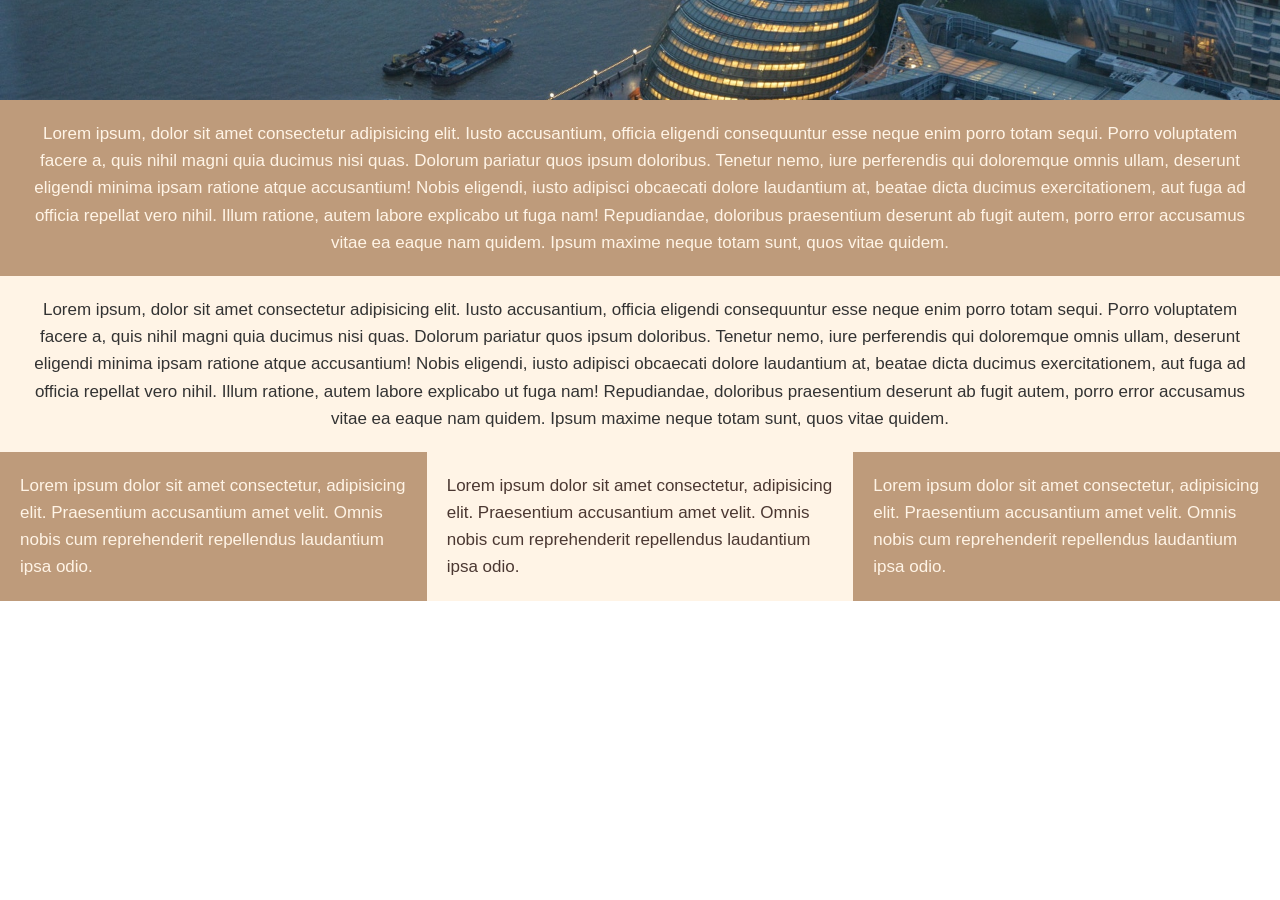
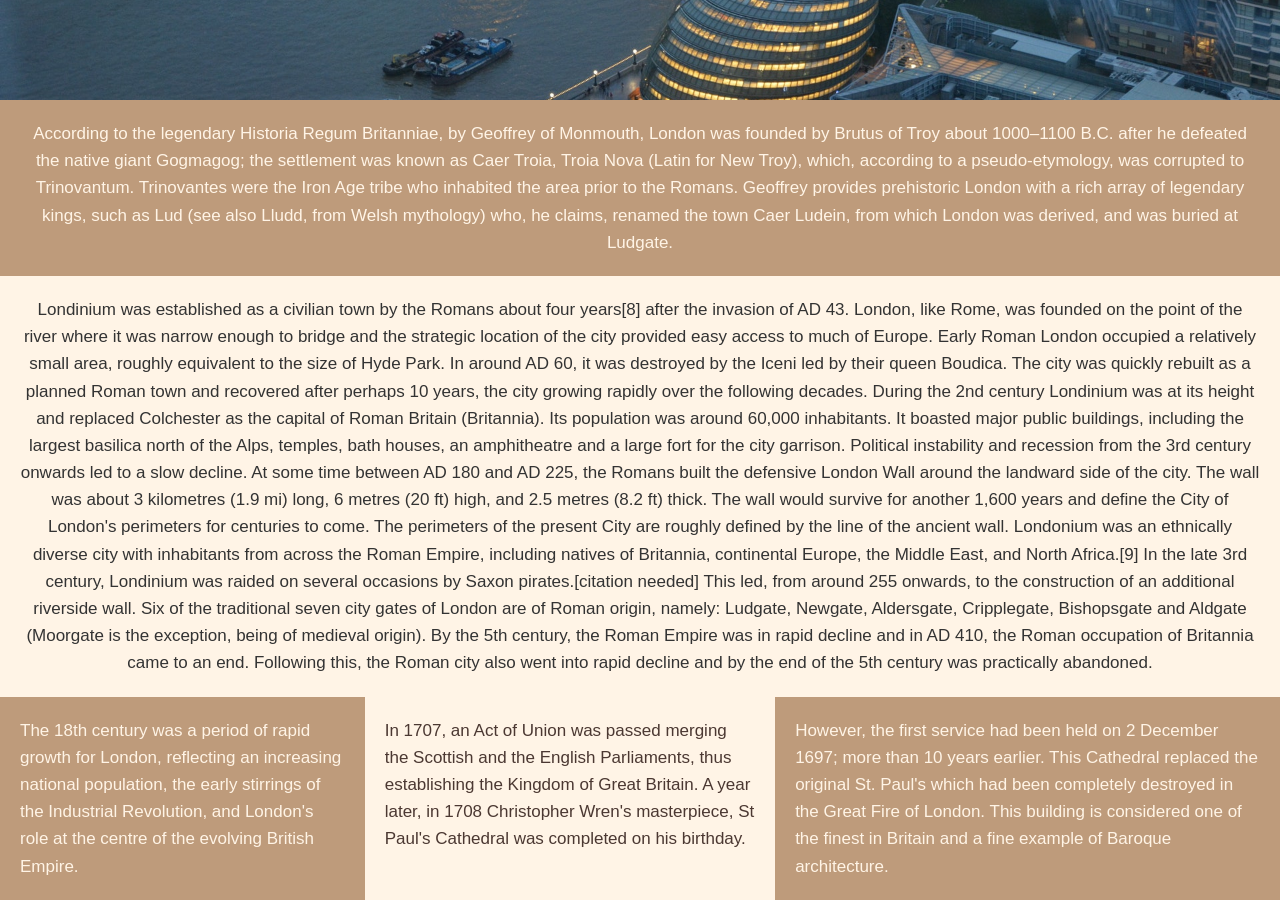
Before and after one commit to ganchoiliev/Fullscreen-Landing-Page, a plain HTML site: page index.html in a window 1280 px wide. Shown: the part 700-1600 px from the top of the page. Before the commit the page ends 1301 px from the top, so only its background shows below. Drawn offline with Linux system fonts and the light colour scheme.

Commit message:
initial commit

```diff
--- a/css/style.css
+++ b/css/style.css
@@ -34,7 +34,7 @@ body {
   font-size: 1.3rem;
   color: #fff4e6;
   padding: 0 5px;
-  background: rgba(60, 47, 47, 0.4);
+  background: rgba(60, 47, 47, 0.6);
 }
 
 #showcase .button {
@@ -85,3 +85,10 @@ body {
 #section-c .box2 {
   background: #fff4e6;
 }
+
+@media (max-width: 568px) {
+  #section-c {
+    display: flex;
+    flex-wrap: wrap;
+  }
+}
--- a/index.html
+++ b/index.html
@@ -10,57 +10,79 @@
   <body>
     <header id="showcase">
       <h1>Welcome to London</h1>
-      <p>
-        Lorem ipsum dolor sit amet consectetur adipisicing elit. Harum nesciunt
-        rem itaque quasi repellat fugit.
-      </p>
+      <p>London is the capital and largest city of the United Kingdom.</p>
       <a href="#section-a" class="button">Read More</a>
     </header>
     <section id="section-a">
       <p>
-        Lorem ipsum, dolor sit amet consectetur adipisicing elit. Iusto
-        accusantium, officia eligendi consequuntur esse neque enim porro totam
-        sequi. Porro voluptatem facere a, quis nihil magni quia ducimus nisi
-        quas. Dolorum pariatur quos ipsum doloribus. Tenetur nemo, iure
-        perferendis qui doloremque omnis ullam, deserunt eligendi minima ipsam
-        ratione atque accusantium! Nobis eligendi, iusto adipisci obcaecati
-        dolore laudantium at, beatae dicta ducimus exercitationem, aut fuga ad
-        officia repellat vero nihil. Illum ratione, autem labore explicabo ut
-        fuga nam! Repudiandae, doloribus praesentium deserunt ab fugit autem,
-        porro error accusamus vitae ea eaque nam quidem. Ipsum maxime neque
-        totam sunt, quos vitae quidem.
+        According to the legendary Historia Regum Britanniae, by Geoffrey of
+        Monmouth, London was founded by Brutus of Troy about 1000–1100 B.C.
+        after he defeated the native giant Gogmagog; the settlement was known as
+        Caer Troia, Troia Nova (Latin for New Troy), which, according to a
+        pseudo-etymology, was corrupted to Trinovantum. Trinovantes were the
+        Iron Age tribe who inhabited the area prior to the Romans. Geoffrey
+        provides prehistoric London with a rich array of legendary kings, such
+        as Lud (see also Lludd, from Welsh mythology) who, he claims, renamed
+        the town Caer Ludein, from which London was derived, and was buried at
+        Ludgate.
       </p>
     </section>
     <section id="section-b">
       <p>
-        Lorem ipsum, dolor sit amet consectetur adipisicing elit. Iusto
-        accusantium, officia eligendi consequuntur esse neque enim porro totam
-        sequi. Porro voluptatem facere a, quis nihil magni quia ducimus nisi
-        quas. Dolorum pariatur quos ipsum doloribus. Tenetur nemo, iure
-        perferendis qui doloremque omnis ullam, deserunt eligendi minima ipsam
-        ratione atque accusantium! Nobis eligendi, iusto adipisci obcaecati
-        dolore laudantium at, beatae dicta ducimus exercitationem, aut fuga ad
-        officia repellat vero nihil. Illum ratione, autem labore explicabo ut
-        fuga nam! Repudiandae, doloribus praesentium deserunt ab fugit autem,
-        porro error accusamus vitae ea eaque nam quidem. Ipsum maxime neque
-        totam sunt, quos vitae quidem.
+        Londinium was established as a civilian town by the Romans about four
+        years[8] after the invasion of AD 43. London, like Rome, was founded on
+        the point of the river where it was narrow enough to bridge and the
+        strategic location of the city provided easy access to much of Europe.
+        Early Roman London occupied a relatively small area, roughly equivalent
+        to the size of Hyde Park. In around AD 60, it was destroyed by the Iceni
+        led by their queen Boudica. The city was quickly rebuilt as a planned
+        Roman town and recovered after perhaps 10 years, the city growing
+        rapidly over the following decades. During the 2nd century Londinium was
+        at its height and replaced Colchester as the capital of Roman Britain
+        (Britannia). Its population was around 60,000 inhabitants. It boasted
+        major public buildings, including the largest basilica north of the
+        Alps, temples, bath houses, an amphitheatre and a large fort for the
+        city garrison. Political instability and recession from the 3rd century
+        onwards led to a slow decline. At some time between AD 180 and AD 225,
+        the Romans built the defensive London Wall around the landward side of
+        the city. The wall was about 3 kilometres (1.9 mi) long, 6 metres (20
+        ft) high, and 2.5 metres (8.2 ft) thick. The wall would survive for
+        another 1,600 years and define the City of London's perimeters for
+        centuries to come. The perimeters of the present City are roughly
+        defined by the line of the ancient wall. Londonium was an ethnically
+        diverse city with inhabitants from across the Roman Empire, including
+        natives of Britannia, continental Europe, the Middle East, and North
+        Africa.[9] In the late 3rd century, Londinium was raided on several
+        occasions by Saxon pirates.[citation needed] This led, from around 255
+        onwards, to the construction of an additional riverside wall. Six of the
+        traditional seven city gates of London are of Roman origin, namely:
+        Ludgate, Newgate, Aldersgate, Cripplegate, Bishopsgate and Aldgate
+        (Moorgate is the exception, being of medieval origin). By the 5th
+        century, the Roman Empire was in rapid decline and in AD 410, the Roman
+        occupation of Britannia came to an end. Following this, the Roman city
+        also went into rapid decline and by the end of the 5th century was
+        practically abandoned.
       </p>
     </section>
     <section id="section-c">
       <div class="box1">
-        Lorem ipsum dolor sit amet consectetur, adipisicing elit. Praesentium
-        accusantium amet velit. Omnis nobis cum reprehenderit repellendus
-        laudantium ipsa odio.
+        The 18th century was a period of rapid growth for London, reflecting an
+        increasing national population, the early stirrings of the Industrial
+        Revolution, and London's role at the centre of the evolving British
+        Empire.
       </div>
       <div class="box2">
-        Lorem ipsum dolor sit amet consectetur, adipisicing elit. Praesentium
-        accusantium amet velit. Omnis nobis cum reprehenderit repellendus
-        laudantium ipsa odio.
+        In 1707, an Act of Union was passed merging the Scottish and the English
+        Parliaments, thus establishing the Kingdom of Great Britain. A year
+        later, in 1708 Christopher Wren's masterpiece, St Paul's Cathedral was
+        completed on his birthday.
       </div>
       <div class="box3">
-        Lorem ipsum dolor sit amet consectetur, adipisicing elit. Praesentium
-        accusantium amet velit. Omnis nobis cum reprehenderit repellendus
-        laudantium ipsa odio.
+        However, the first service had been held on 2 December 1697; more than
+        10 years earlier. This Cathedral replaced the original St. Paul's which
+        had been completely destroyed in the Great Fire of London. This building
+        is considered one of the finest in Britain and a fine example of Baroque
+        architecture.
       </div>
     </section>
   </body>
```
Also changed, not shown: README.md.
